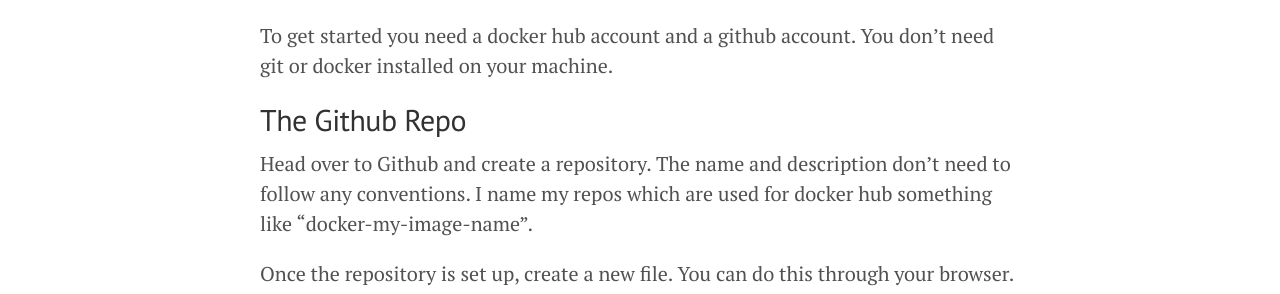
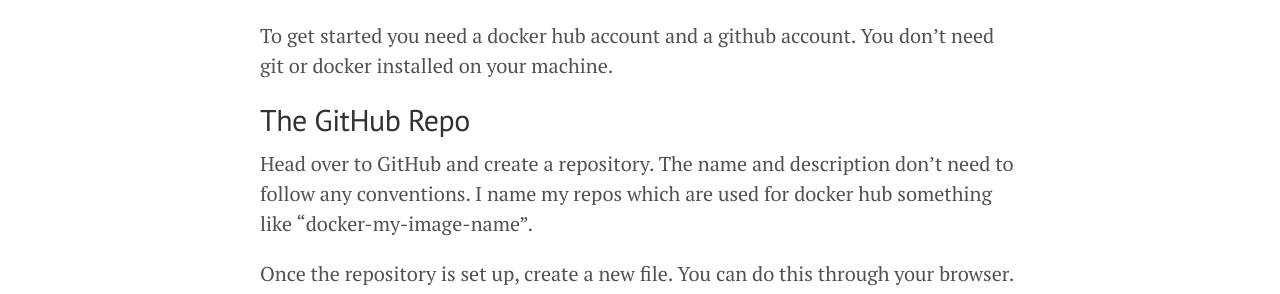
Before and after one commit to bahrmichael/bahrmichael.github.io, a Jekyll site: the page built from _posts/2020-01-31-publish-docker-images.md, in a window 1280 px wide and 1400 px high, scrolled down 731 px. Shown: the part 160-454 px from the top of the window. Built offline with Jekyll 4.4.1, drawn with Linux system fonts in a browser that asks for light colours; Markdown is read by kramdown in place of the engine named in the settings; comment, search, counter and statistics services are not loaded; some of the changed text lies outside the part shown.

````diff
--- a/_posts/2020-01-31-publish-docker-images.md
+++ b/_posts/2020-01-31-publish-docker-images.md
@@ -10,9 +10,9 @@ Over the last past days I've published and used a couple docker images without s
 
 To get started you need a docker hub account and a github account. You don't need git or docker installed on your machine.
 
-## The Github Repo
+## The GitHub Repo
 
-Head over to Github and create a repository. The name and description don't need to follow any conventions. I name my repos which are used for docker hub something like "docker-my-image-name".
+Head over to GitHub and create a repository. The name and description don't need to follow any conventions. I name my repos which are used for docker hub something like "docker-my-image-name".
 
 Once the repository is set up, create a new file. You can do this through your browser. Name it Dockerfile and add the content you want. As an example we'll create one to deploy applications with the serverless framework.
 
@@ -22,7 +22,7 @@ FROM node:lts-slim
 RUN npm install -g serverless
 ```
 
-![Github Repo](https://dev-to-uploads.s3.amazonaws.com/i/oocbzm77l1ivjcq76kzv.png)
+![GitHub Repo](https://dev-to-uploads.s3.amazonaws.com/i/oocbzm77l1ivjcq76kzv.png)
 
 The Dockerfile is all you need. Feel free to add a readme or license.
 
@@ -33,7 +33,7 @@ Now log in to Docker Hub and create a new repository there. Give it a nice name
 
 ![Docker Description](https://dev-to-uploads.s3.amazonaws.com/i/qdbhyanazz6is2312oa8.png)
 
-Scroll down a bit and connect to the Github repository you created earlier. You might have to grant Docker Hub read access to your account.
+Scroll down a bit and connect to the GitHub repository you created earlier. You might have to grant Docker Hub read access to your account.
 
 ![Docker Build](https://dev-to-uploads.s3.amazonaws.com/i/y6wfrch9b2e77vrck2lz.png)
 
````
Also changed, not shown: _posts/2020-01-03-efficient-resource-tagging.md (+3 -3 lines), _posts/2020-03-27-sentiment-part-1.md (+1 -1 lines), about.md (+2 -2 lines).
